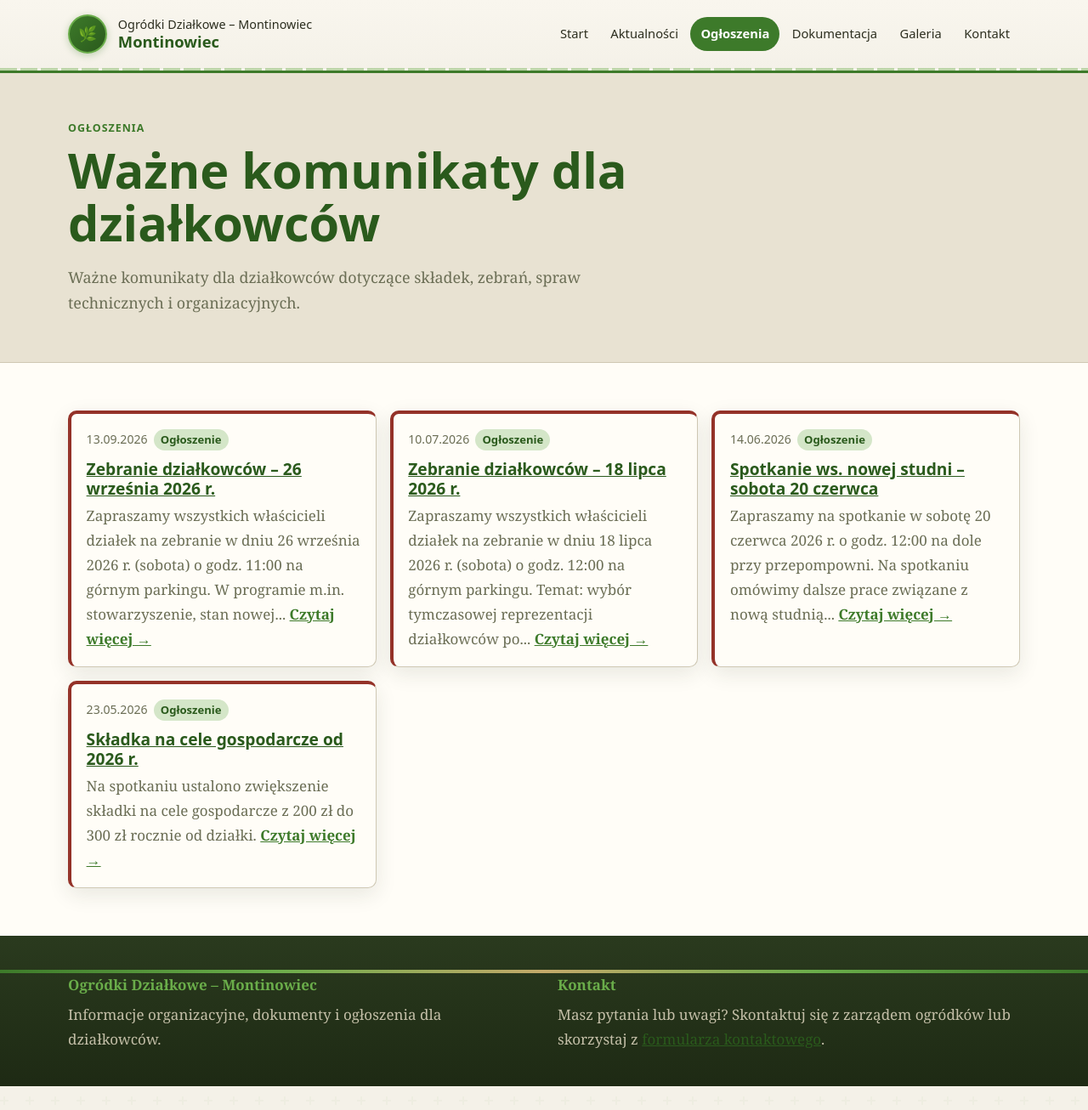
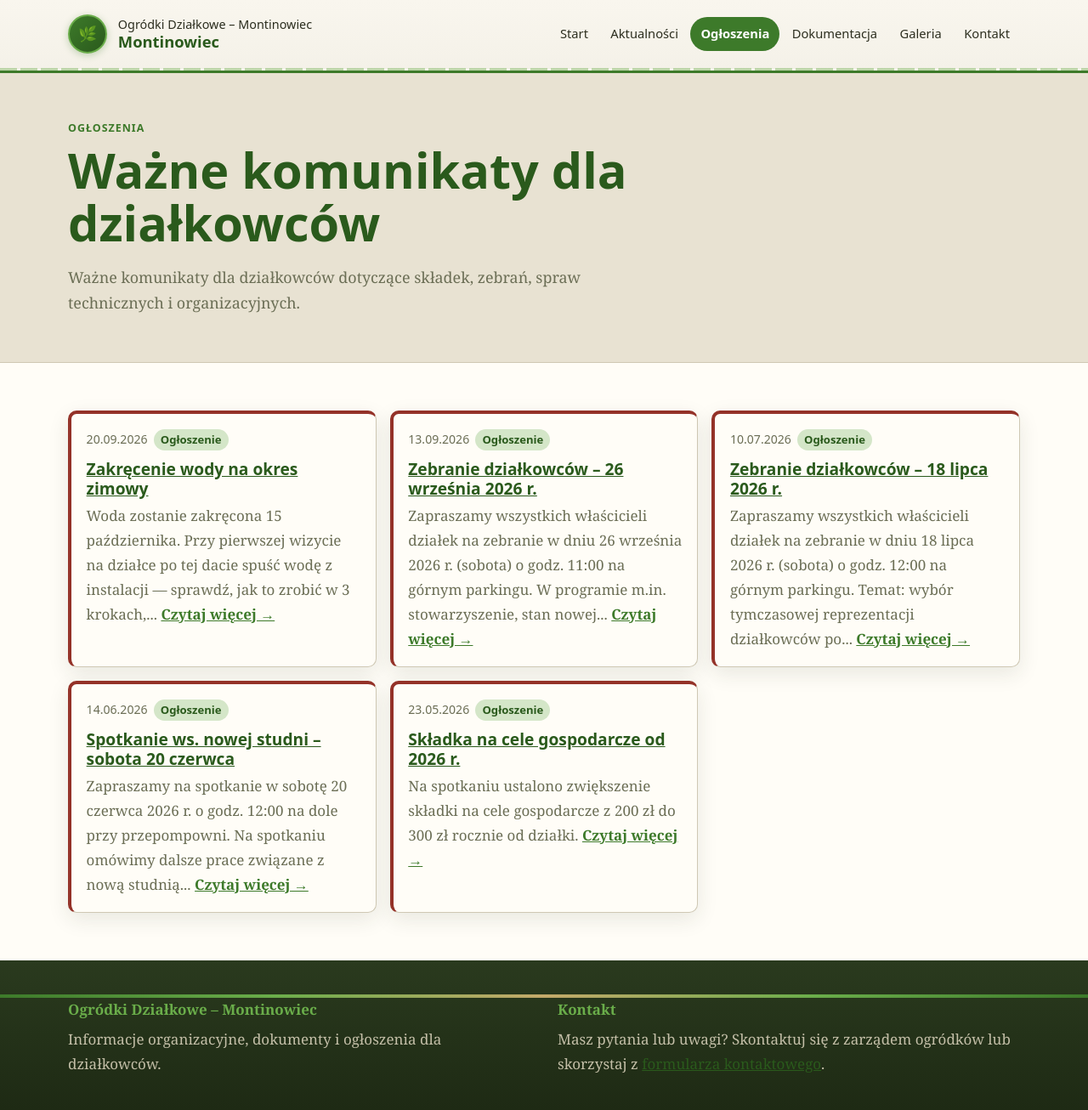
Before and after one commit to brxie/montin-page, a Jekyll site: the page built from ogloszenia.md, in a window 1280 px wide and 1306 px high. Shown: the whole window at 85% size. Built offline with Jekyll 4.4.1, drawn with Linux system fonts in a browser that asks for light colours.

Commit message:
Dodaj ogłoszenie: zakręcenie wody na okres zimowy (15 października)

```diff
--- /dev/null
+++ b/_announcements/2026-09-20-zakrecenie-wody.md
@@ -0,0 +1,21 @@
+---
+title: "Zakręcenie wody na okres zimowy"
+date: 2026-09-20
+type: "Ogłoszenie"
+level: "important"
+description: "Woda zostanie zakręcona 15 października. Przy pierwszej wizycie na działce po tej dacie spuść wodę z instalacji — sprawdź, jak to zrobić w 3 krokach, i zabezpiecz instalację przed mrozem."
+slug: zakrecenie-wody-zima-2026
+permalink: /ogloszenia/zakrecenie-wody-zima-2026/
+---
+
+**ZAKRĘCENIE WODY NA OKRES ZIMOWY**
+
+**WODA ZOSTANIE ZAKRĘCONA 15 PAŹDZIERNIKA**
+
+Przy pierwszej wizycie na działce po tej dacie wykonaj 3 kroki:
+
+1. Odkręć kran na swojej działce, aby spuścić wodę pozostałą w instalacji.
+2. Pozostaw kran otwarty aż do całkowitego ustania kapania. Może to potrwać kilka minut.
+3. Po opróżnieniu instalacji zakręć kran. Na zimę kran ma pozostać zakręcony.
+
+Upewnij się, że nie ma w instalacji innych miejsc, w których może pozostać i zamarznąć woda. Zabezpiecz je przed nadejściem mrozów.
--- a/_data/announcements.yml
+++ b/_data/announcements.yml
@@ -10,6 +10,13 @@
 # - description: krótki opis widoczny na stronie
 # - link: opcjonalny link do strony lub sekcji
 # - file: opcjonalny link do pliku PDF
+
+- title: "Zakręcenie wody na okres zimowy"
+  date: 2026-09-20
+  type: "Ogłoszenie"
+  level: "important"
+  description: "Woda zostanie zakręcona 15 października. Przy pierwszej wizycie na działce po tej dacie spuść wodę z instalacji w 3 krokach i zabezpiecz instalację przed mrozem."
+  link: "/ogloszenia/zakrecenie-wody-zima-2026/"
 
 - title: "Zebranie działkowców – 26 września 2026 r."
   date: 2026-09-13
```
